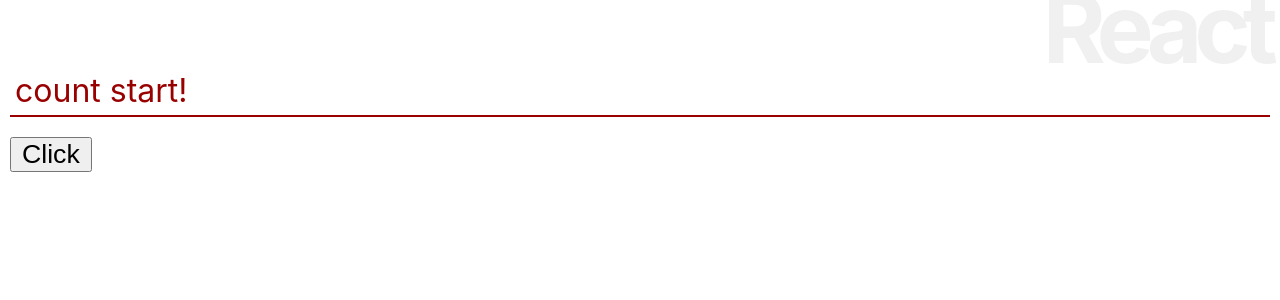
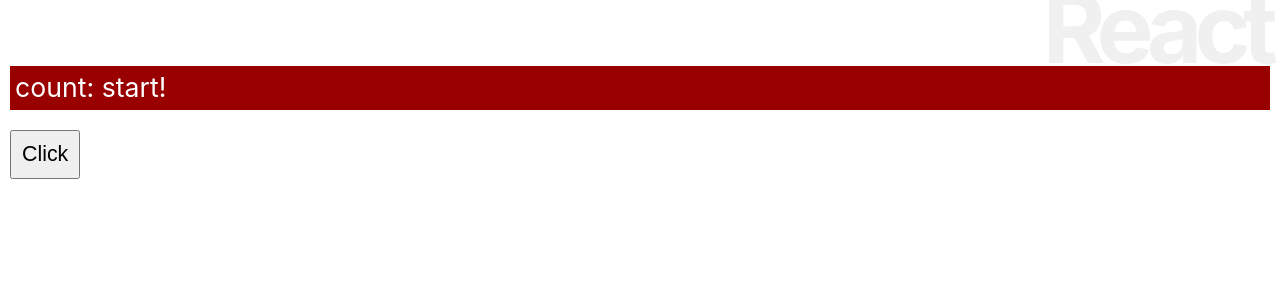
Before and after one commit to koharakouki/react_practice, a React (Create React App) app in the folder re-react/: page / in a window 1280 px wide. Shown: the top 300 px of the page. Built offline with nearby package versions, Linux system fonts and the light colour scheme.

Commit message:
ステートで表示を切り替える

```diff
--- a/re-react/src/App.js
+++ b/re-react/src/App.js
@@ -3,23 +3,33 @@
 import Rect from './Rect';
 
 class App extends Component {
-  msgStyle = {
+
+  msgStyle1 = {
     fontSize: "24pt",
     color: "#900",
     margin: "20px 0px",
     padding: "5px",
     borderBottom: "2px solid #900"
   }
+  msgStyle2 = {
+    fontSize: "20pt",
+    color: "white",
+    backgroundColor: "#900",
+    margin: "20px 0px",
+    padding: "5px",
+    borderBottom: "2px solid #900"
+  }
   btnStyle = {
-    fontSize: "20pt",
-    padding: "0px 10px"
+    fontSize: "16pt",
+    padding: "10px"
   }
 
   constructor(props){
     super(props);
     this.state = {
       counter: 0,
-      msg: 'count start!'
+      msg: 'start!',
+      flg: true
     };
     this.doAction = this.doAction.bind(this);
   }
@@ -27,7 +37,8 @@
   doAction(e){
     this.setState((state)=>({
       counter: state.counter + 1,
-      msg: 'count: ' + state.counter
+      msg: state.counter,
+      flg: !state.flg
     }));
   }
 
@@ -36,7 +47,11 @@
     return(
       <div>
         <h1>React</h1>
-        <p style={this.msgStyle}>{this.state.msg}</p>
+        { this.state.flg && this.state.counter >= 1 ?
+          <p style={this.msgStyle1}>count: {this.state.msg}</p>
+          :
+          <p style={this.msgStyle2}>count: {this.state.msg}</p>
+        }
         <button style={this.btnStyle} onClick={this.doAction}>Click</button>
       </div>
     );
```
